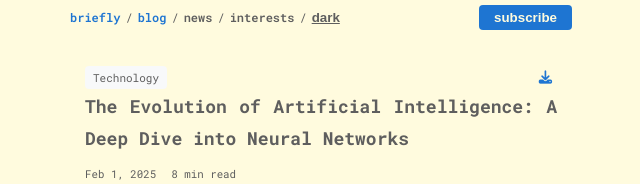
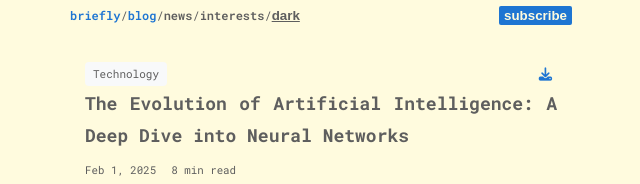
Before and after one commit to Protyasha-Roy/briefly, a plain HTML site: page feed.html in a window 1280 px wide. Shown: the top 184 px of the page, without its empty margins (319-959 px from the left). Drawn offline with Linux system fonts and the light colour scheme.

Commit message:
reduced font size and padding

```diff
--- a/css/feed.css
+++ b/css/feed.css
@@ -4,13 +4,14 @@ header {
     justify-content: space-between;
     align-items: center;
     margin-bottom: 20px;
-    flex-wrap: wrap; /* Ensure elements wrap properly on smaller screens */
+    flex-wrap: wrap;
+    font-size: 12px;
 }
 
 .nav-tabs {
     display: flex;
     align-items: center;
-    gap: 5px;
+    /* gap: 5px; */
 }
 
 .nav-link {
@@ -31,8 +32,8 @@ header {
     background-color: var(--link-color);
     color: var(--bg-color);
     border: none;
-    padding: 5px 15px;
-    border-radius: 4px;
+    padding: 2px 5px;
+    border-radius: 2px;
     cursor: pointer;
     font-weight: 600;
     flex-shrink: 0; /* Prevent the button from stretching */
```
